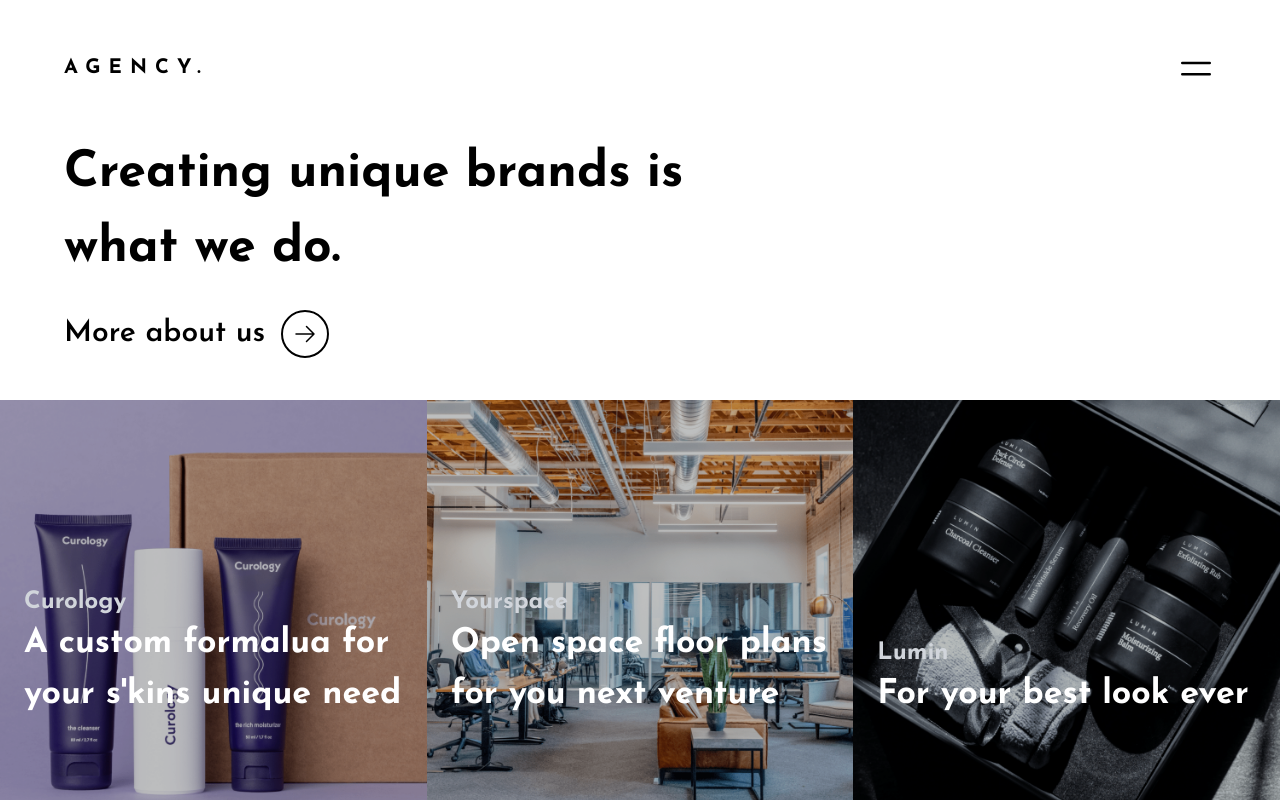
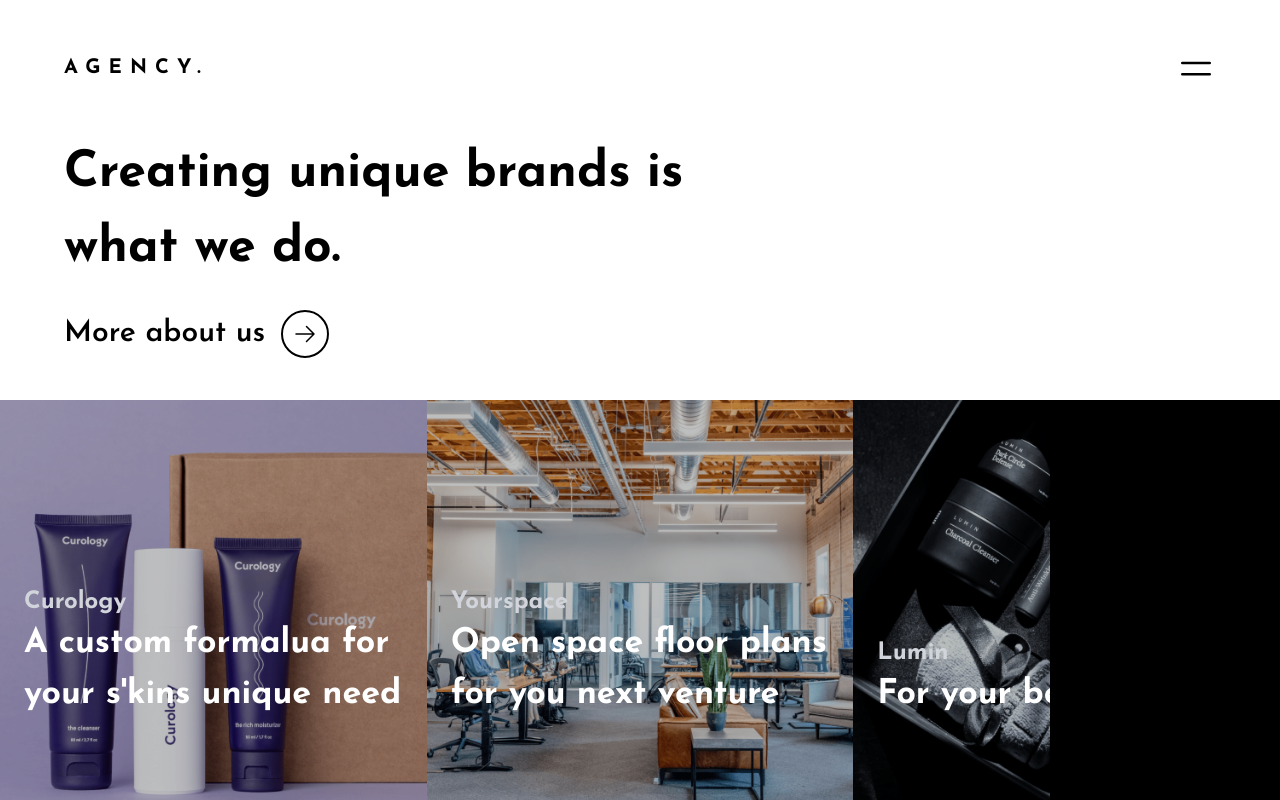
Before and after one commit to jssdestroyerman/agency, a Next.js app: page / in a window 1280 px wide. Built offline with nearby package versions, Linux system fonts and the light colour scheme.

Commit message:
loader done

```diff
--- a/components/Loader.tsx
+++ b/components/Loader.tsx
@@ -2,59 +2,67 @@
 import { useState } from "react";
 
 const container = {
-    hidden: { transition: { delay: 4 } },
-    show: { transition: { staggerChildren: 0.3 } },
+    show: { transition: { staggerChildren: 0.3, delayChildren: 2 } },
 };
 
 const item = {
     show: { y: "100%", transition: { duration: 1 } },
 };
 
+const container2 = {
+    show: { transition: { staggerChildren: 1, delayChildren: 3 } },
+};
+
 const item2 = {
-    show: { x: "100%", opacity: 0, transition: { duration: 1 } },
+    show: { width: 0, transition: { duration: 1 } },
 };
 
 function Loader() {
     const [animation, setAnimation] = useState(true);
 
     return (
+        <div className={`absolute flex flex-col ${!animation && "hidden"}`}>
             <motion.div
-            className={`absolute flex flex-col ${!animation && "hidden"}`}
+                className="h-[50vh] flex "
                 variants={container}
                 initial="hidden"
                 animate="show"
-            onAnimationComplete={() => setAnimation(false)}
             >
-            <div className="h-[50vh] flex ">
                 <motion.div
                     className="bg-black h-full w-[100vw] md:w-[33.333vw]"
                     variants={item}
                 />
                 <motion.div
-                    className="bg-black h-full w-[33.333vw]"
+                    className="md:bg-black md:h-full md:w-[33.333vw]"
                     variants={item}
                 />
                 <motion.div
-                    className="bg-black h-full w-[33.333vw]"
+                    className="md:bg-black md:h-full md:w-[33.333vw]"
                     variants={item}
                 />
-            </div>
+            </motion.div>
 
-            <div className="h-[50vh] flex z-20 overflow-hidden">
             <motion.div
-                    className="bg-black h-full w-[33.333vw] overflow-hidden"
+                className="h-[50vh] flex z-20 flex-row-reverse"
+                variants={container2}
+                initial="hidden"
+                animate="show"
+                onAnimationComplete={() => setAnimation(false)}
+            >
+                <motion.div
+                    className="bg-black h-full w-[100vw]  md:w-[33.333vw] "
                     variants={item2}
                 />
                 <motion.div
-                    className="bg-black h-full w-[33.333vw] overflow-hidden"
+                    className="md:bg-black md:h-full md:w-[33.333vw]"
                     variants={item2}
                 />
                 <motion.div
-                    className="bg-black h-full w-[33.333vw] overflow-hidden"
+                    className="md:bg-black md:h-full md:w-[33.333vw]"
                     variants={item2}
                 />
+            </motion.div>
         </div>
-        </motion.div>
     );
 }
 
--- a/pages/index.tsx
+++ b/pages/index.tsx
@@ -6,6 +6,7 @@
 import Link from "next/link";
 import Cases from "@/components/Cases";
 import Loader from "@/components/Loader";
+import { motion } from "framer-motion";
 
 const inter = Inter({ subsets: ["latin"] });
 
```
Lines whose indentation alone changed are shown as unchanged.
